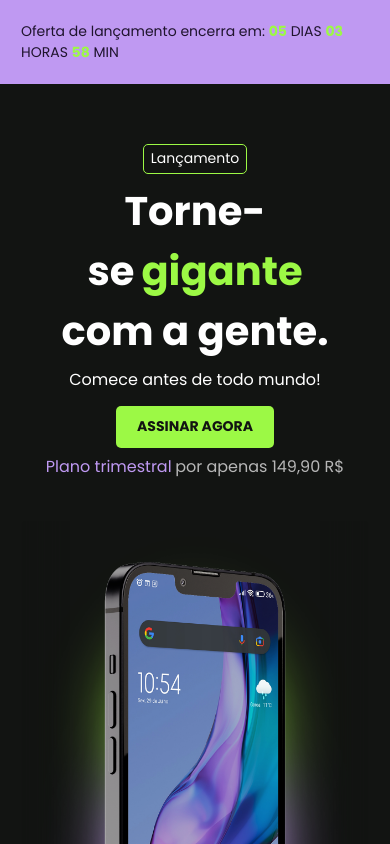
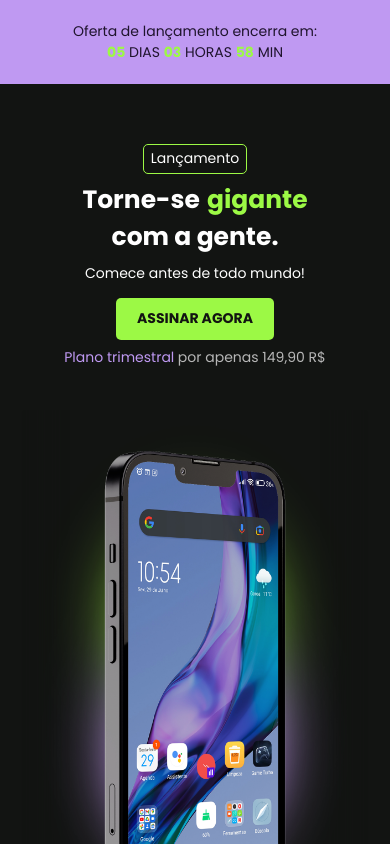
Before and after one commit to AdrianKnapp/boostt, a Next.js app: page / in a window 390 px wide. Shown: the top 844 px of the page. Built offline with nearby package versions, Linux system fonts and the light colour scheme.

Commit message:
Adjusted some font sizes

```diff
--- a/src/components/Header/index.tsx
+++ b/src/components/Header/index.tsx
@@ -1,13 +1,16 @@
 import { Flex, Text } from '@chakra-ui/react';
 import Container from 'components/Container';
+import useMediaQuery from 'hooks/useMediaQuery';
 import { theme } from 'styles/theme';
 
 const Header = () => {
+  const [isMobile] = useMediaQuery(`(max-width: 768px)`);
+
   return (
     <Flex width="100%" bg={theme.colors.contrast} py={6} mb={5}>
       <Container justify="center">
-        <Text color="#1F142D">
-          Oferta de lançamento encerra em:{' '}
+        <Text color="#1F142D" textAlign="center">
+          Oferta de lançamento encerra em: {isMobile && <br />}
           <Text fontWeight="bold" as="span" color={theme.colors.highlight}>
             05
           </Text>{' '}
--- a/src/components/Seller/index.tsx
+++ b/src/components/Seller/index.tsx
@@ -12,13 +12,15 @@ const Seller = ({ isPrincipal = false, isCentered = false }: SellerProps) => {
   const textPosition = isPrincipal || isCentered ? 'center' : 'left';
   const flexAlign = isPrincipal || isCentered ? 'center' : 'flex-start';
 
+  const titleFontSize = [25, null, 40];
+
   const getTitle = () =>
     isPrincipal ? (
-      <Text fontSize={40} fontWeight="bold" textAlign={textPosition}>
+      <Text fontSize={titleFontSize} fontWeight="bold" textAlign={textPosition}>
         Tornete-se um boostter exclusivo e obtenha retornos expressivos.
       </Text>
     ) : (
-      <Text fontSize={40} fontWeight="bold" textAlign={textPosition}>
+      <Text fontSize={titleFontSize} fontWeight="bold" textAlign={textPosition}>
         Torne-se
         <Text as="span" ml={2} color={theme.colors.highlight}>
           gigante
@@ -68,6 +70,7 @@ const Seller = ({ isPrincipal = false, isCentered = false }: SellerProps) => {
       <Text
         fontSize={theme.sizes.text.description}
         color={theme.colors.text.secondary}
+        textAlign="center"
       >
         Disponível somente por{' '}
         <Text as="span" fontWeight="bold">
--- a/src/styles/theme.ts
+++ b/src/styles/theme.ts
@@ -12,9 +12,9 @@ export const theme = {
   },
   sizes: {
     text: {
-      title: 32,
-      subtitle: 24,
-      description: 16,
+      title: [18, 24, 30],
+      subtitle: [16, 18, 24],
+      description: [14, 16, 18],
     },
   },
   container: {
```
